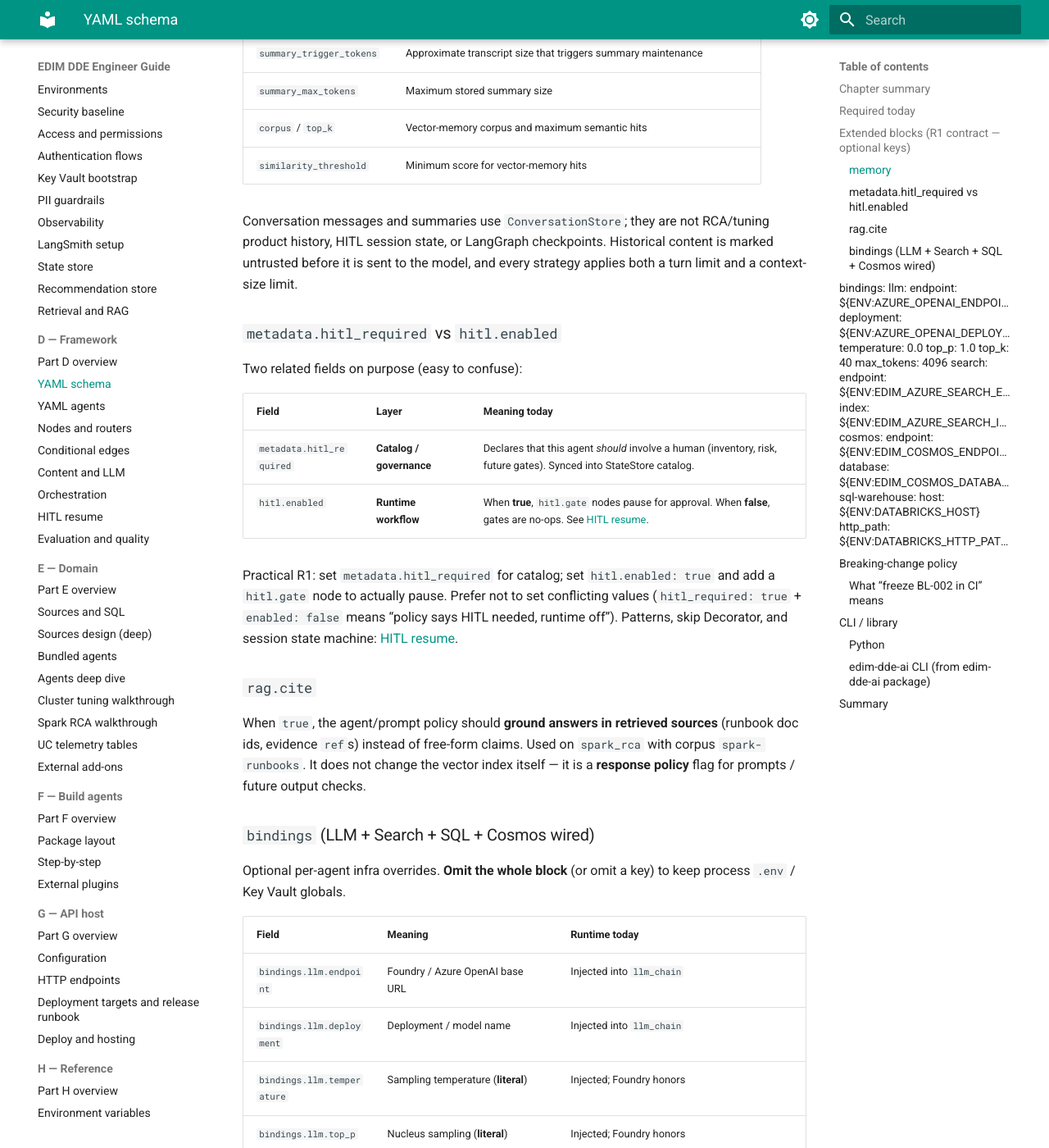
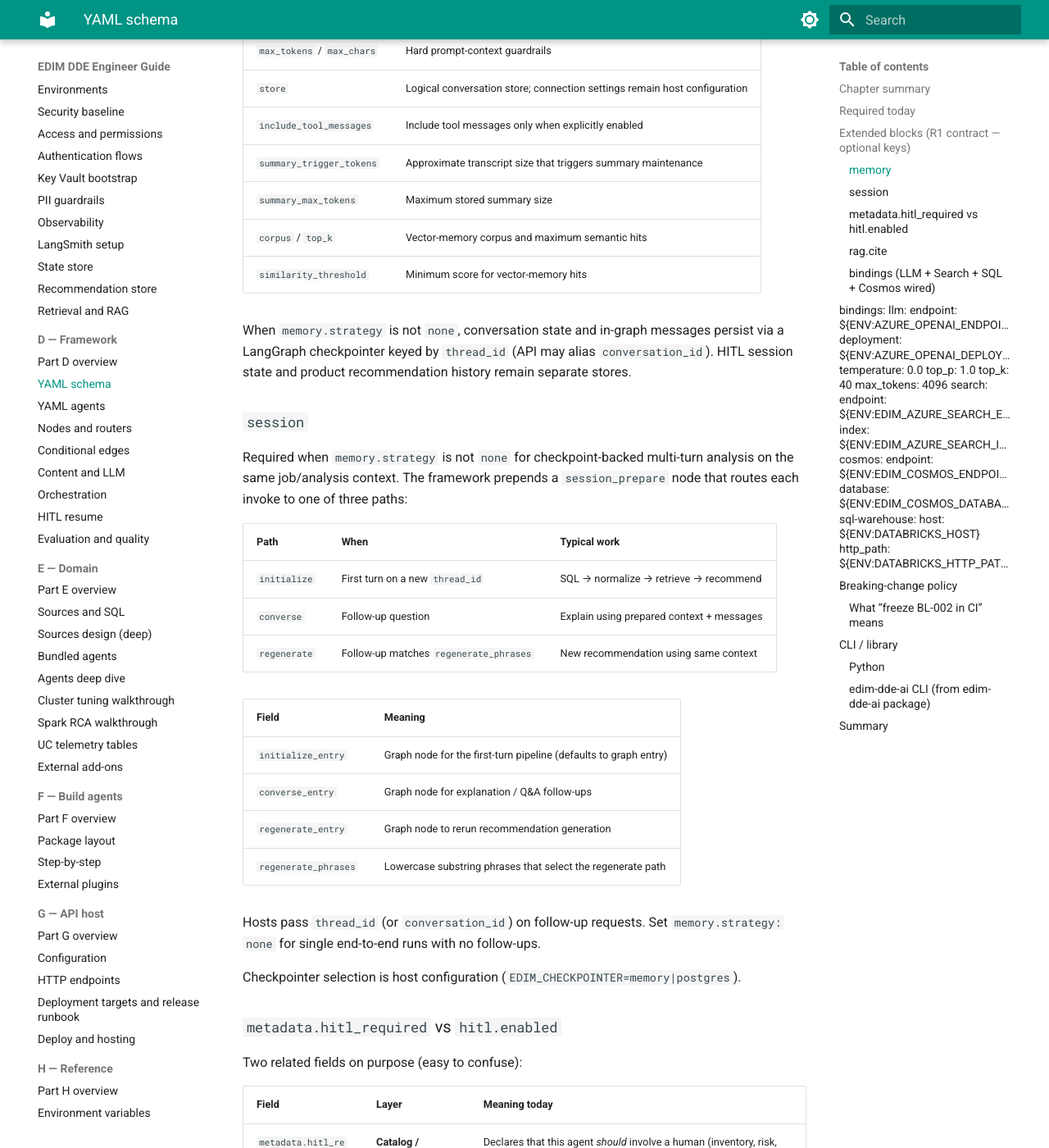
Before and after one commit to sabbineni07/edim-dde-domain, an MkDocs documentation site: the page built from docs/framework/yaml-schema.md, in a window 1280 px wide and 1400 px high, scrolled down 3386 px. Shown: the whole window at 82% size. Built offline with MkDocs 1.6.1 and Material for MkDocs 9.7.7, drawn with Linux system fonts in a browser that asks for light colours; some of the changed text lies outside the part shown.

Commit message:
LangChain Memory Implementation

```diff
--- a/docs/api/endpoints.md
+++ b/docs/api/endpoints.md
@@ -15,7 +15,7 @@ Base app: `edim_dde_api.main:app`
 
 | Method | Path | Request | Response |
 |--------|------|---------|----------|
-| GET | `/health` | — | `{status, agents, version, observability, state_store, conversation_store, recommendation_store, retrieval, web_search}` |
+| GET | `/health` | — | `{status, agents, version, observability, state_store, checkpointer, recommendation_store, retrieval, web_search}` |
 | POST | `/api/v1/cluster_tuning/recommend` | `TuningRequest` | `TuningResponse` |
 | GET | `/api/v1/cluster_tuning/recommendations` | query filters | `list[RecommendationHistoryItem]` |
 | GET | `/api/v1/cluster_tuning/recommendations/{id}` | — | `RecommendationHistoryItem` |
--- a/docs/framework/yaml-schema.md
+++ b/docs/framework/yaml-schema.md
@@ -106,7 +106,14 @@ memory:
   k: 10                     # conversation turns
   max_tokens: 4000          # context guardrail; turn count alone is not enough
   max_chars: 16000
-  store: conversation       # logical store; host selects Postgres/Redis/Cosmos/Lakebase
+
+session:
+  initialize_entry: collect_metrics   # optional; defaults to graph START target
+  converse_entry: prepare_explanation_payload
+  regenerate_entry: prepare_sizing_payload
+  regenerate_phrases:                 # optional phrase list for regenerate routing
+    - cheaper
+    - regenerate
 
 security:
   pii_redaction: true
@@ -149,10 +156,34 @@ an enabled strategy is configured.
 | `corpus` / `top_k` | Vector-memory corpus and maximum semantic hits |
 | `similarity_threshold` | Minimum score for vector-memory hits |
 
-Conversation messages and summaries use `ConversationStore`; they are not
-RCA/tuning product history, HITL session state, or LangGraph checkpoints.
-Historical content is marked untrusted before it is sent to the model, and
-every strategy applies both a turn limit and a context-size limit.
+When ``memory.strategy`` is not ``none``, conversation state and in-graph
+messages persist via a LangGraph checkpointer keyed by ``thread_id`` (API may
+alias ``conversation_id``). HITL session state and product recommendation
+history remain separate stores.
+
+### `session`
+
+Required when `memory.strategy` is not `none` for checkpoint-backed multi-turn
+analysis on the same job/analysis context. The framework prepends a
+`session_prepare` node that routes each invoke to one of three paths:
+
+| Path | When | Typical work |
+|------|------|--------------|
+| `initialize` | First turn on a new `thread_id` | SQL → normalize → retrieve → recommend |
+| `converse` | Follow-up question | Explain using prepared context + messages |
+| `regenerate` | Follow-up matches `regenerate_phrases` | New recommendation using same context |
+
+| Field | Meaning |
+|-------|---------|
+| `initialize_entry` | Graph node for the first-turn pipeline (defaults to graph entry) |
+| `converse_entry` | Graph node for explanation / Q&A follow-ups |
+| `regenerate_entry` | Graph node to rerun recommendation generation |
+| `regenerate_phrases` | Lowercase substring phrases that select the regenerate path |
+
+Hosts pass `thread_id` (or `conversation_id`) on follow-up requests. Set
+`memory.strategy: none` for single end-to-end runs with no follow-ups.
+
+Checkpointer selection is host configuration (`EDIM_CHECKPOINTER=memory|postgres`).
 
 ### `metadata.hitl_required` vs `hitl.enabled`
 
```
Also changed, not shown: docs/platform/state-store.md (+4 -6 lines), docs/reference/env-vars.md (+16 -17 lines), docs/reference/glossary.md (+2 -2 lines), src/edim_dde_domain/agents/cluster_tuning/cluster_tuning.agent.yaml (+14 -1 lines), src/edim_dde_domain/agents/spark_rca/spark_rca.agent.yaml (+11 -2 lines), 1 other file.
